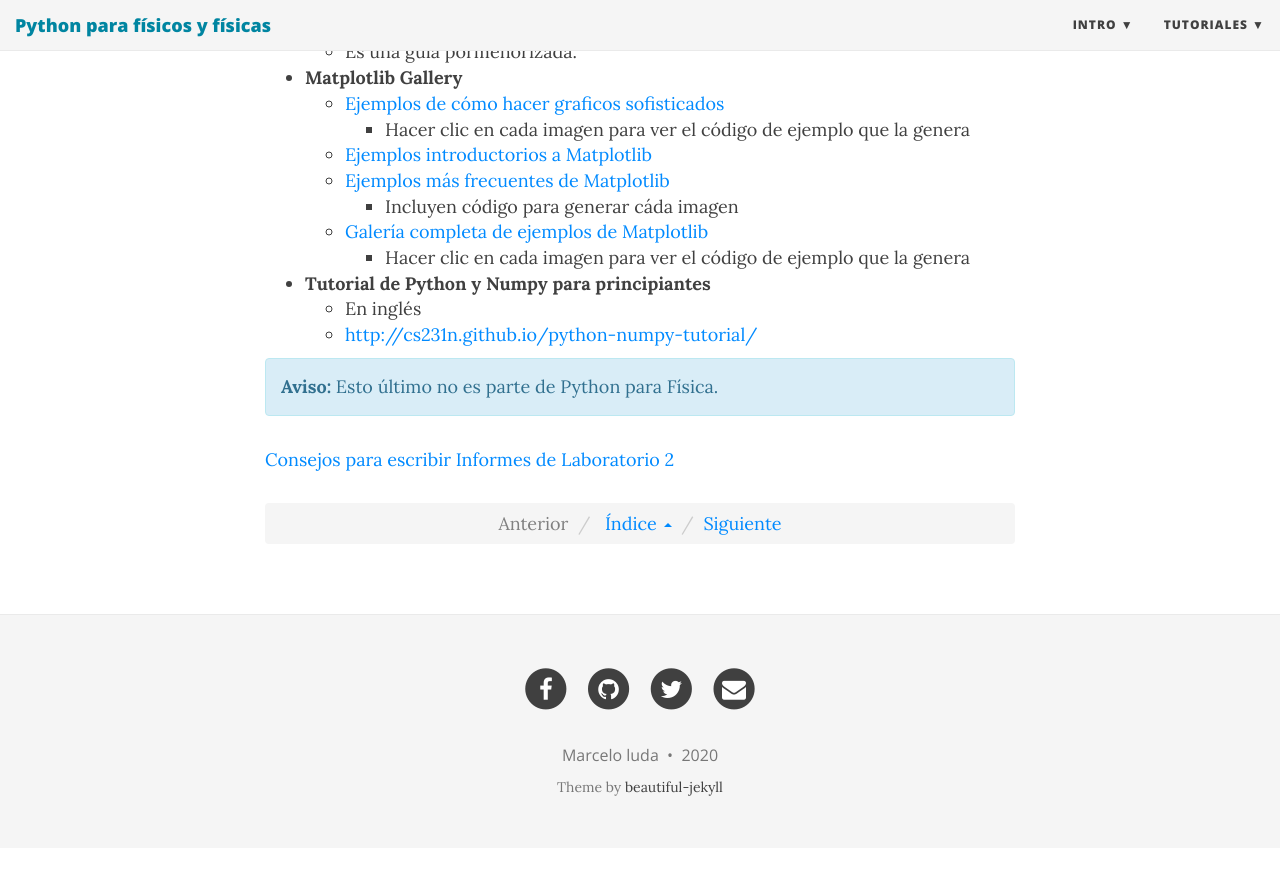
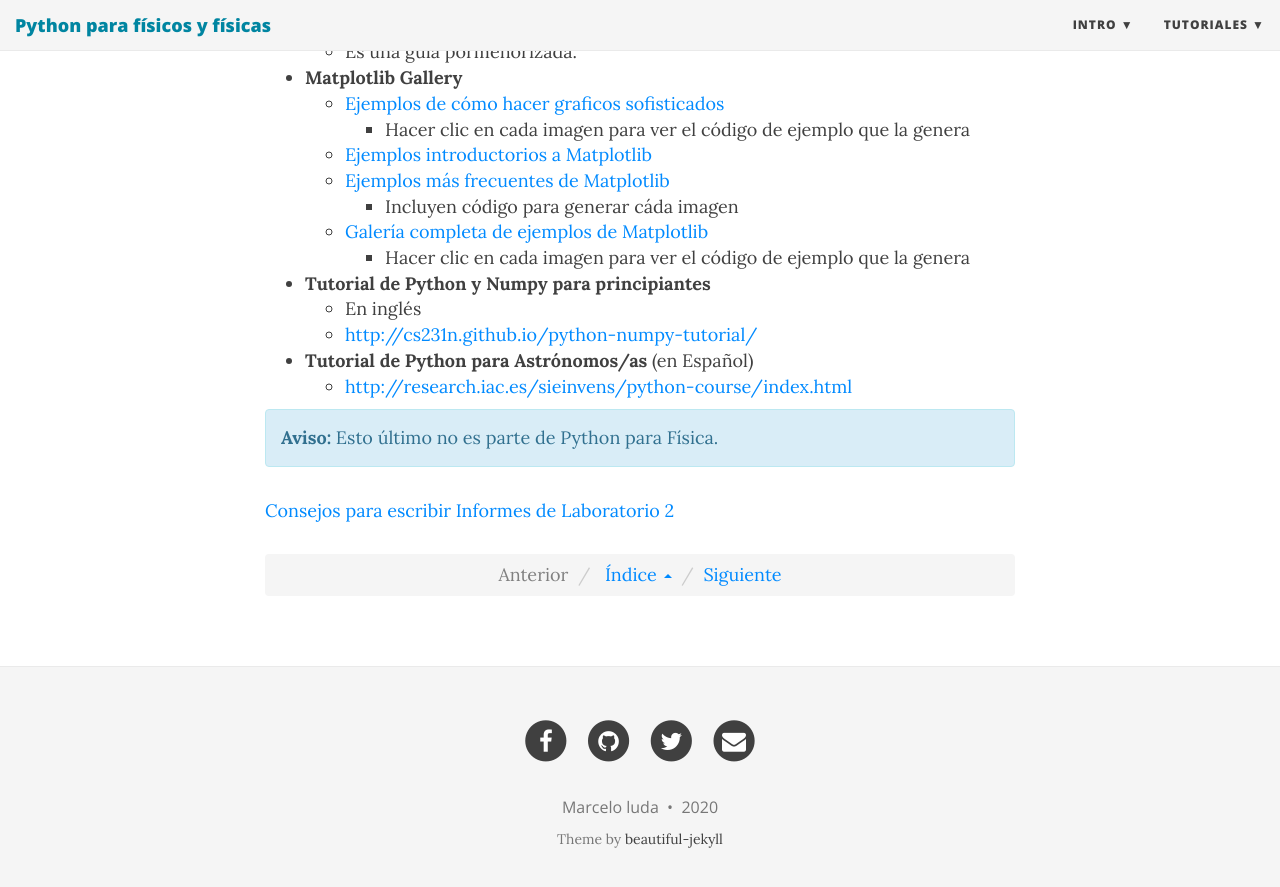
Before and after one commit to marceluda/python-para-fisicos, a Jekyll site: the page built from tuto/labo2.md, in a window 1280 px wide and 900 px high, scrolled down 1721 px. Shown: the top 887 px of the window. Built offline with Jekyll 4.4.1, drawn with Linux system fonts in a browser that asks for light colours; nearby versions of some CDN libraries; before the commit the page ends 2569 px from its top, so only the background shows below that.

Commit message:
agrego tuto nuevo

```diff
--- a/tuto/labo2.md
+++ b/tuto/labo2.md
@@ -75,6 +75,8 @@ están los archivos de Python relacionados con los siguientes instructivos:
   - **Tutorial de Python y Numpy para principiantes**
     - En inglés
     - [http://cs231n.github.io/python-numpy-tutorial/](http://cs231n.github.io/python-numpy-tutorial/)
+  - **Tutorial de Python para Astrónomos/as** (en Español)
+    - [http://research.iac.es/sieinvens/python-course/index.html](http://research.iac.es/sieinvens/python-course/index.html)
 
 <div class="alert alert-info" role="alert" >
   <strong>Aviso:</strong> Esto último no es parte de Python para Física.
```
